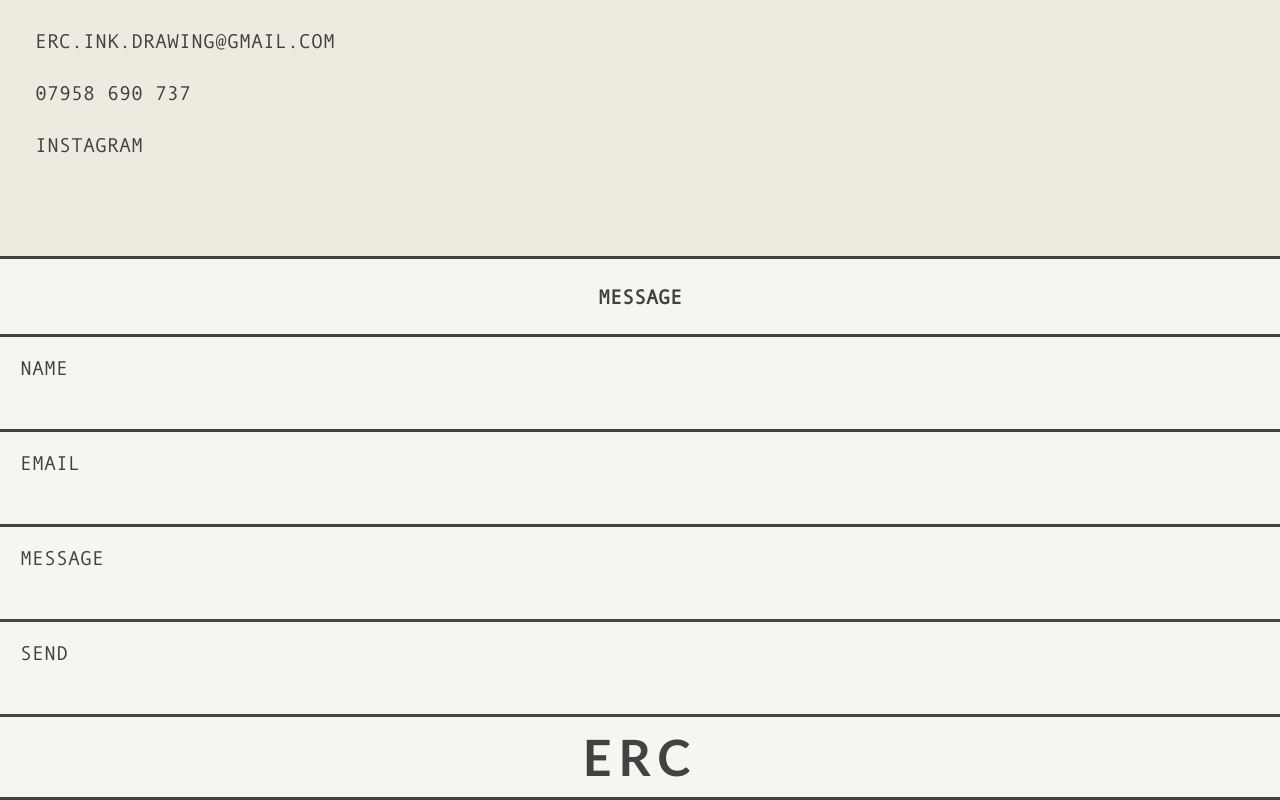
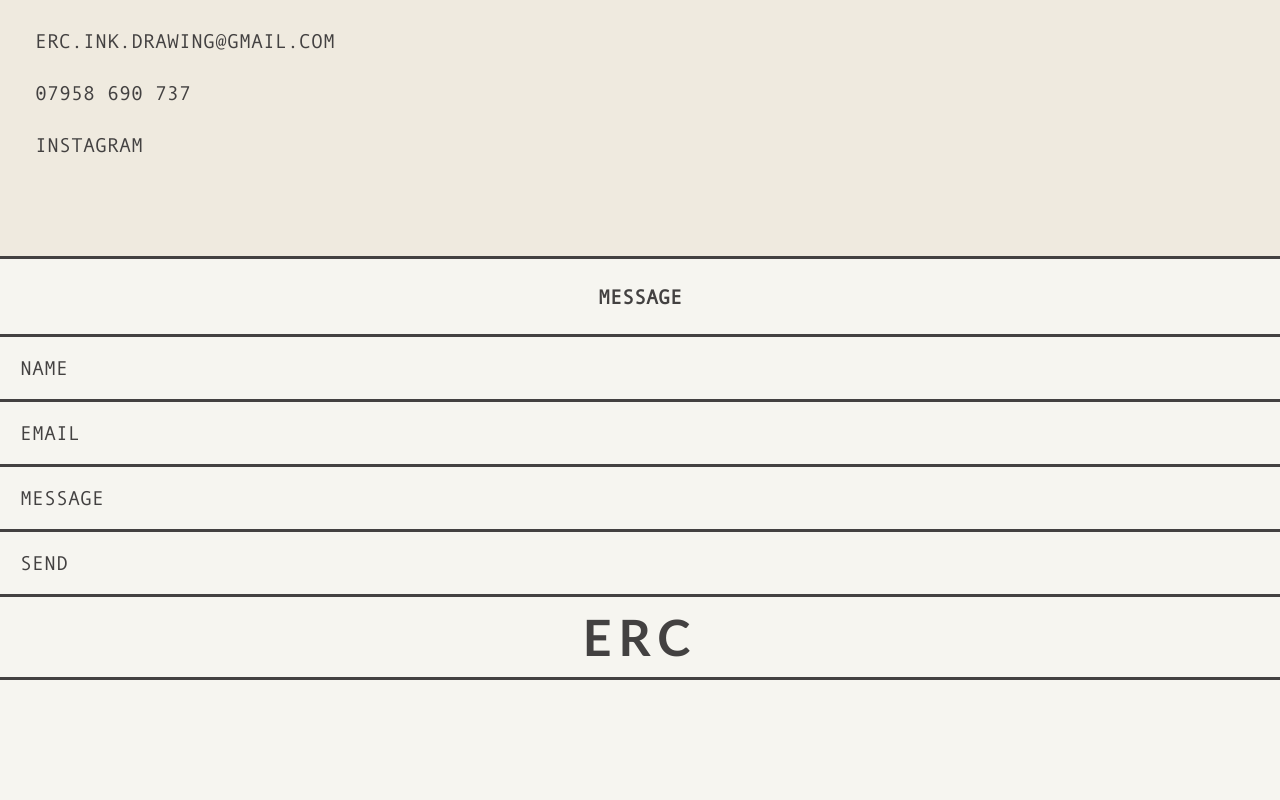
Before and after one commit to elliercottrell/test, a React (Create React App) app: page /pjf in a window 1280 px wide. Shown: the part 647-1447 px from the top of the page. After the commit the page ends 1327 px from the top, so only its background shows below. Built offline with nearby package versions, Linux system fonts and the light colour scheme.

Commit message:
spacing still incorrect

```diff
--- a/src/Components/Footer.css
+++ b/src/Components/Footer.css
@@ -9,7 +9,7 @@
   font-size: 50px;
   letter-spacing: 7px;
   text-align: center;
-  margin: 10px 0px 10px 0px;
+  /* margin: 10px 0px 10px 0px; */
 }
 
 .ercTitleLink {
--- a/src/Components/Form.css
+++ b/src/Components/Form.css
@@ -27,7 +27,7 @@
   font-family: "Andale Mono";
   font-weight: lightest;
   text-transform: uppercase;
-  padding: 20px 0px 50px 0px;
+  padding: 20px 0px 20px 0px;
   text-indent: 20px;
 }
 .yourMessage {
```
